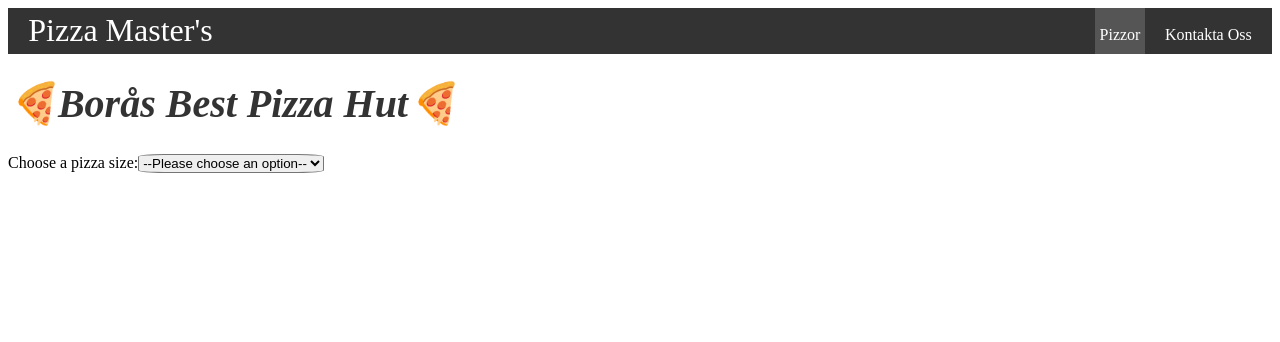
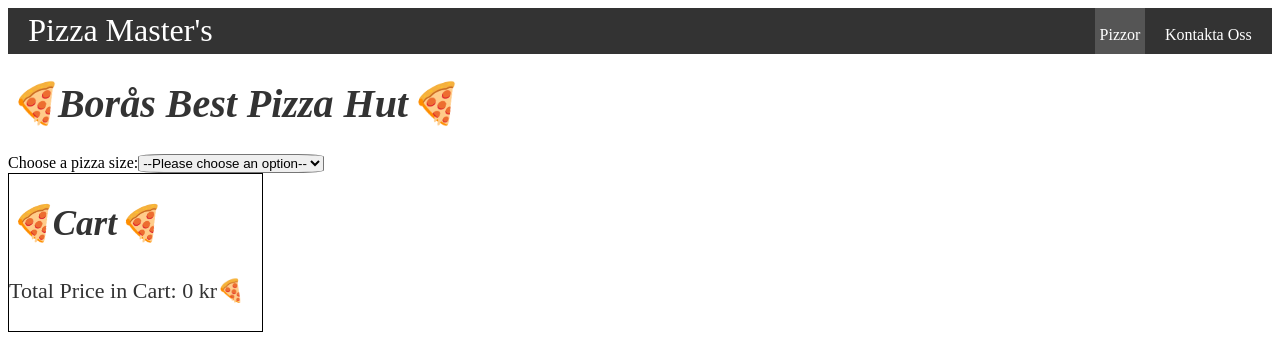
Before and after one commit to Lucifer87878/PizzaOrder, a React (Vite) app: page / in a window 1280 px wide. Shown: the top 342 px of the page. Built offline with nearby package versions, Linux system fonts and the light colour scheme.

Commit message:
ändrad av kalkilator m.m

```diff
--- a/src/Components/PizzaSizeDropdown/PizzaSizeDropdown.tsx
+++ b/src/Components/PizzaSizeDropdown/PizzaSizeDropdown.tsx
@@ -1,33 +1,58 @@
 import React, { useState } from "react";
 import Pizzas from "../Data/pizzaSizes.json";
 import PizzaInfoBox from "./PizzaInfoBox";
+import Button from "../Button"; // Importera din Button-komponent
+import Cart from "../Cart/Cart";
 
 const PizzaSizeDropdown = () => {
-  const [pizza, setPizza] = useState<string>(""); // Specifiera typen för pizza som string
-  const [selectedIngredients, setSelectedIngredients] = useState<string[]>([]); // Specifiera typen för selectedIngredients som string-array
-  const [totalPrice, setTotalPrice] = useState<number>(0); // Specifiera typen för totalPrice som number
+  const [pizza, setPizza] = useState<string>("");
+  const [selectedIngredients, setSelectedIngredients] = useState<string[]>([]);
+  const [cartItems, setCartItems] = useState<any[]>([]);
+
+  const calculateTotalPrice = (): number => {
+    // Beräkna totalpriset baserat på pizzapriset och tillvalspriserna
+    const selectedPizzaObj = Pizzas.find((pizzaObj) => pizzaObj.name === pizza);
+    let totalPrice = selectedPizzaObj ? selectedPizzaObj.price : 0;
+
+    selectedIngredients.forEach((ingredient) => {
+      // Tilläggskostnaden för varje tillval (10 kr per tillval)
+      totalPrice += 10;
+    });
+
+    return totalPrice;
+  };
 
   const handleChange = (event: React.ChangeEvent<HTMLSelectElement>) => {
-    const selectedPizza = event.target.value;
-    setPizza(selectedPizza);
-    setSelectedIngredients([]); // reset selected ingredients when pizza changes from menu
-    setTotalPrice(0); // reset total topping price when pizza changes
+    setPizza(event.target.value);
   };
 
   const handleIngredientChange = (e: React.ChangeEvent<HTMLInputElement>) => {
-    // hantering av tillägg som event
     const ingredient = e.target.value;
     const isChecked = e.target.checked;
 
     if (isChecked) {
       setSelectedIngredients([...selectedIngredients, ingredient]);
-      setTotalPrice(totalPrice + 10); // Lägg till 10 kr till totalpriset när ingrediensen väljs
     } else {
-      setSelectedIngredients(
-        selectedIngredients.filter((item) => item !== ingredient)
-      );
-      setTotalPrice(totalPrice - 10); // Dra av 10 kr från totalpriset när ingrediensen avmarkeras
+      setSelectedIngredients(selectedIngredients.filter((item) => item !== ingredient));
     }
+  };
+
+  const handleCheckout = () => {
+    const cartItem = {
+      pizza: pizza,
+      ingredients: selectedIngredients,
+      price: calculateTotalPrice() // Beräkna totalpriset
+    };
+    setCartItems([...cartItems, cartItem]);
+    setPizza("");
+    setSelectedIngredients([]);
+  };
+
+  const handlePayment = () => {
+    // Töm korgen när användaren betalar
+    setCartItems([]);
+    setPizza("");
+    setSelectedIngredients([]);
   };
 
   const selectedPizzaObj = Pizzas.find((pizzaObj) => pizzaObj.name === pizza);
@@ -56,8 +81,7 @@
             name={selectedPizzaObj.name}
             price={selectedPizzaObj.price}
           />
-          {/* Rendera ingredienser som checkboxes */}
-          <div className='check-Box'>
+          <div className="check-Box">
             {selectedPizzaObj.ingredients.map((ingredient, index) => (
               <div key={index}>
                 <input
@@ -66,18 +90,23 @@
                   id={`ingredient-${index}`}
                   name='ingredient'
                   value={ingredient}
-                  checked={selectedIngredients.includes(ingredient)}
                   onChange={handleIngredientChange}
                 />
-                <label htmlFor={`ingredient-${index}`}>
-                  {ingredient} 10 kr
-                </label>
+                <label htmlFor={`ingredient-${index}`}>{ingredient} 10 kr</label>
               </div>
             ))}
           </div>
-          <p className='TP-P1'>🍕Topping's Price: {totalPrice} kr</p>
+          <p className="TP-P1">🍕Total Price: {calculateTotalPrice()} kr</p>
+          {/* Använd din Button-komponent för att visa Checkout-knappen */}
+          <Button onClick={handleCheckout} text="Checkout" />
+          {/* Ny knapp för att betala */}
+          {cartItems.length > 0 && (
+            <Button onClick={handlePayment} text="Pay" />
+          )}
         </>
       )}
+
+      <Cart items={cartItems} />
     </>
   );
 };
```
